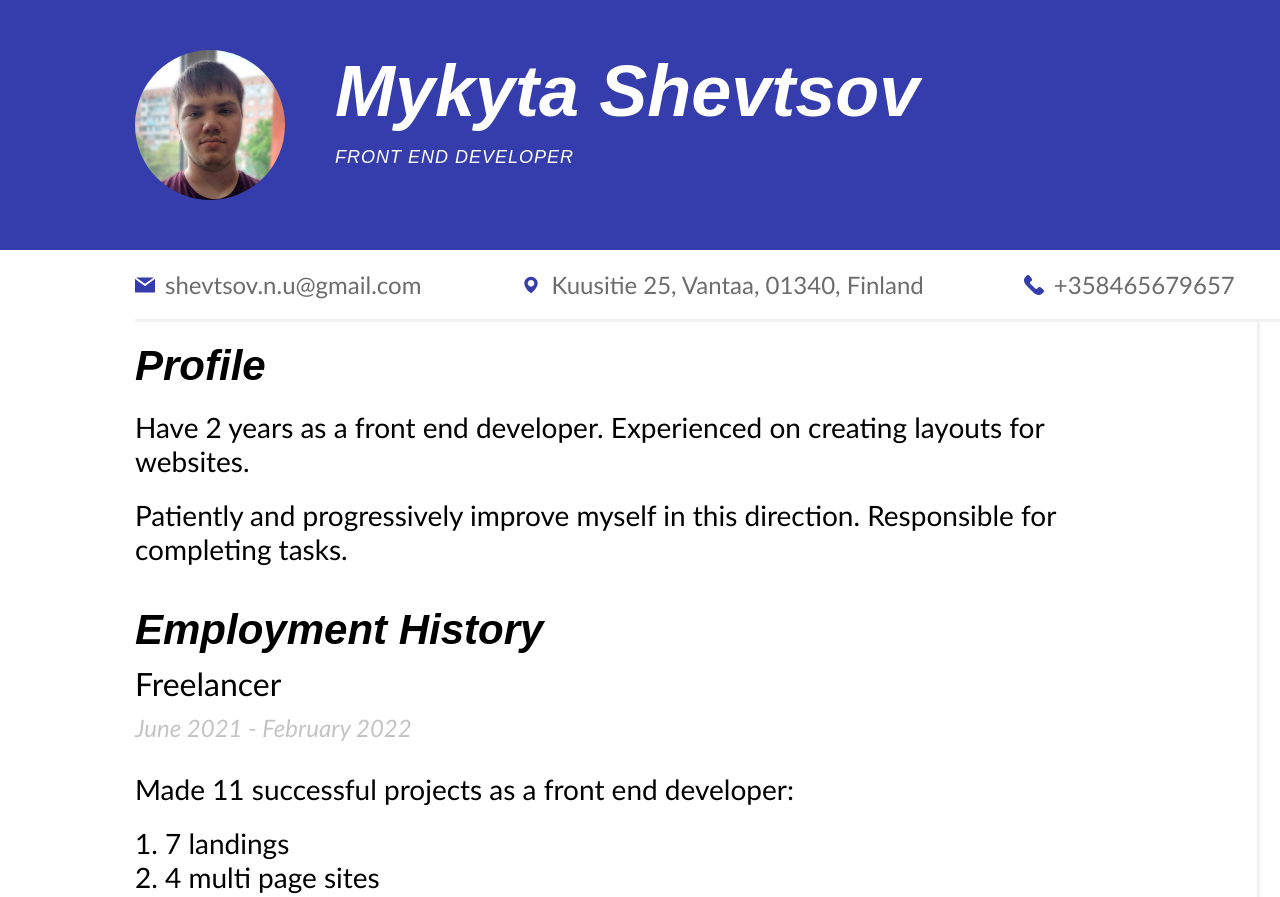
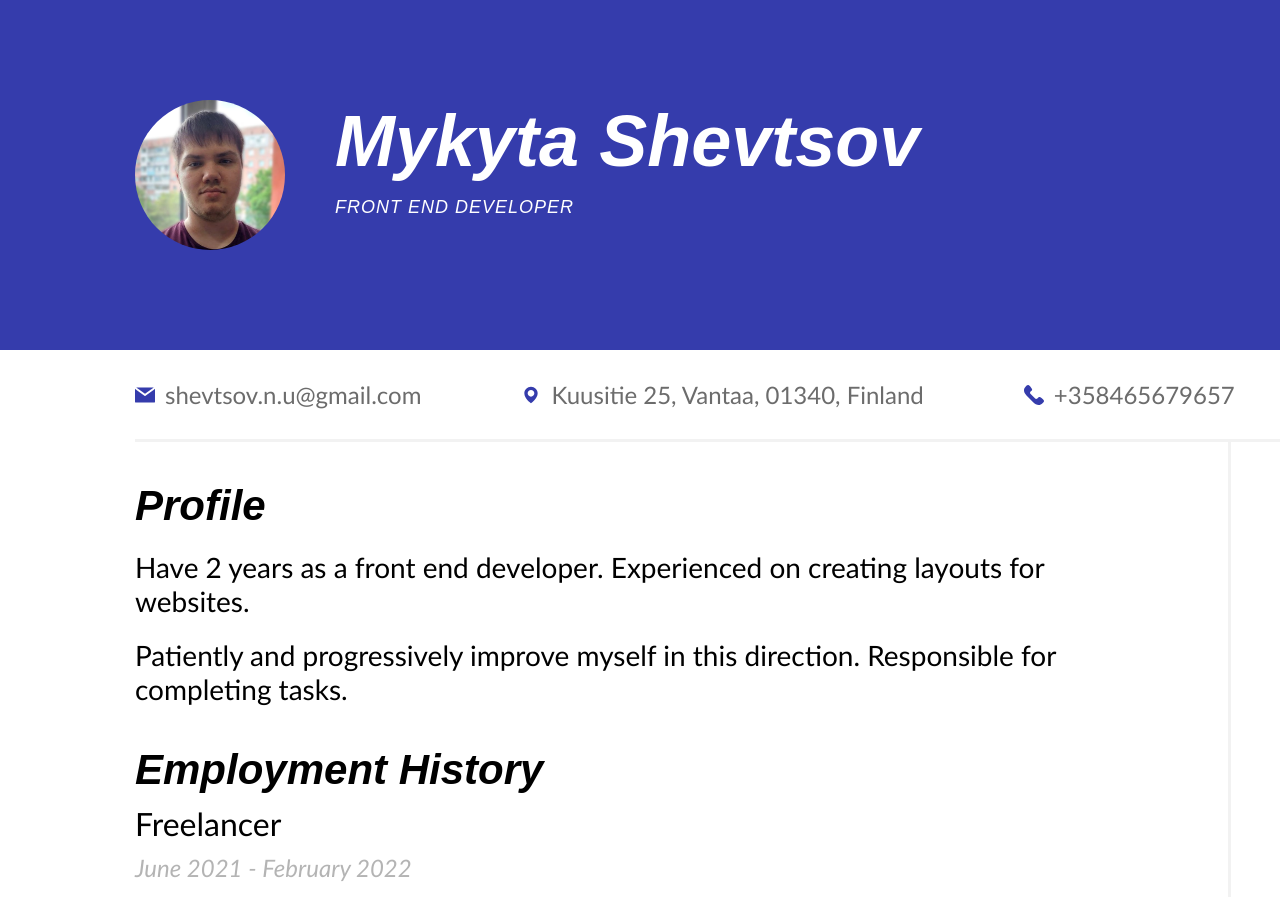
Before and after one commit to Remonone/CV, a plain HTML site: page index.html in a window 1280 px wide. Shown: the top 897 px of the page. Drawn offline with Linux system fonts and the light colour scheme.

Commit message:
Padding fix

```diff
--- a/style.css
+++ b/style.css
@@ -25,7 +25,7 @@ html{
 
 header{
     background: rgb(53, 60, 172);
-    padding: 50px 0;
+    padding: 100px 0;
 }
 
 .header-wrapper{
@@ -64,7 +64,7 @@ header{
 nav{
     display: flex;
     gap: 100px;
-    padding: 20px 0;
+    padding: 30px 0;
     border-bottom: 3px solid rgb(242, 242, 242);
 }
 
@@ -90,13 +90,15 @@ nav .link img{
 }
 
 .main-info{
+    padding-top: 20px;
     flex: 8;
     border-right: 3px solid rgb(242, 242, 242);
 }
 
 .main-details{
     flex: 3;
-    padding-left: 40px;
+    padding-left: 80px;
+    padding-top: 20px;
 }
 
 article{
@@ -125,7 +127,7 @@ article .description p{
 small{
     font-size: 24px;
     font-style: italic;
-    color: rgb(196, 196, 196);
+    color: rgb(180, 180, 180);
 }
 
 .field{
```
